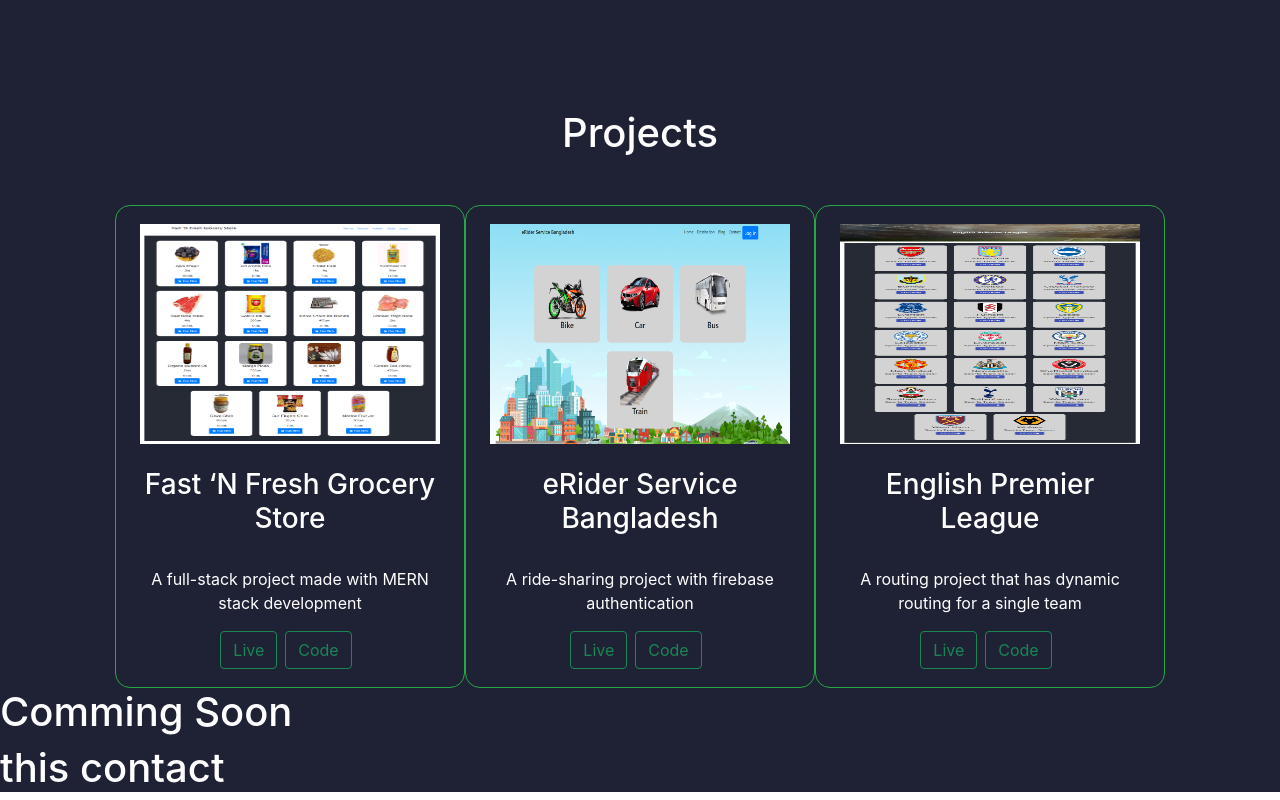
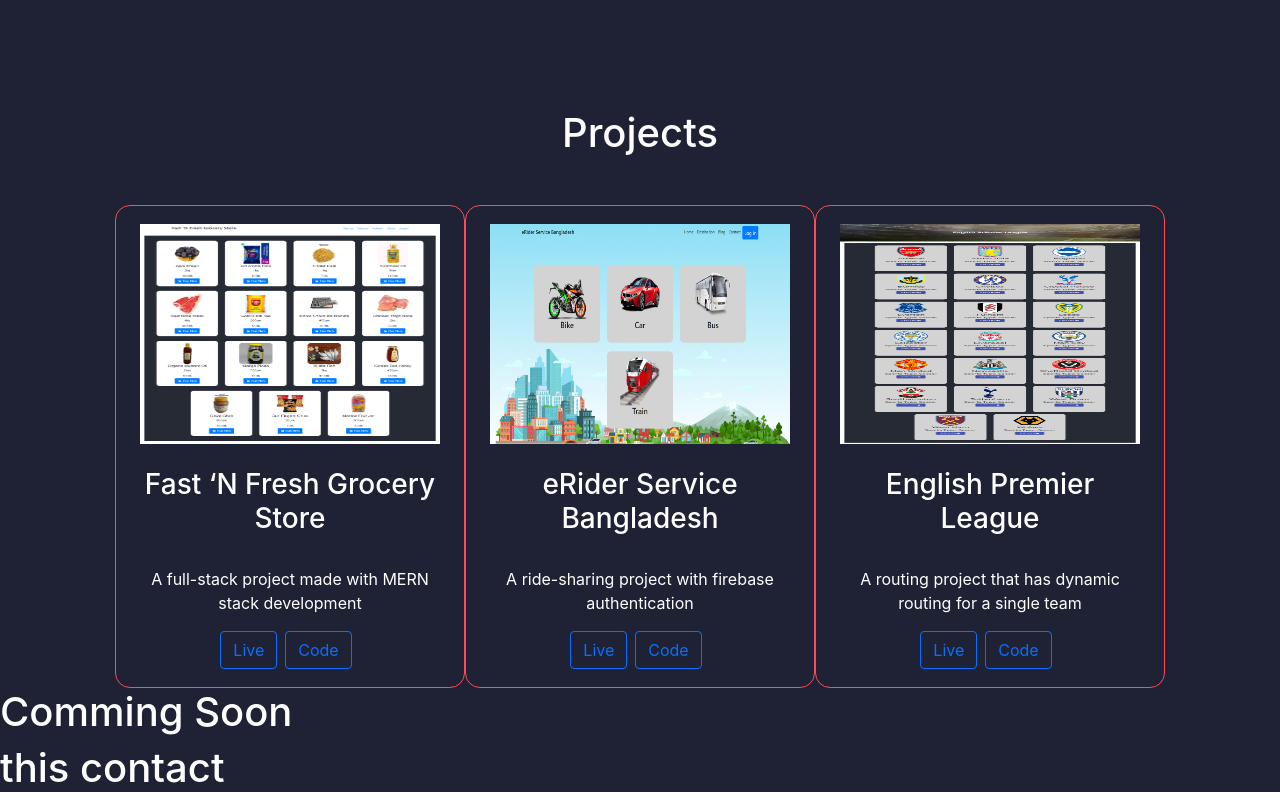
Before and after one commit to nazmuluzzal/portfolio-nazmul, a React (Create React App) app: page / in a window 1280 px wide. Shown: the part 1311-2111 px from the top of the page. Built offline with nearby package versions, Linux system fonts and the light colour scheme.

Commit message:
portfolio

```diff
--- a/src/components/Portfolio/Portfolio.css
+++ b/src/components/Portfolio/Portfolio.css
@@ -5,7 +5,7 @@
 }
 .project-div {
   width: 350px;
-  border: 1px solid #28a745;
+  border: 1px solid #ff4a57;
   padding: 18px;
   border-radius: 15px;
 }
--- a/src/components/Portfolio/Project.js
+++ b/src/components/Portfolio/Project.js
@@ -8,7 +8,7 @@
       <h3 className="text-white pt-4">{project.name}</h3>
       <p className="text-white pt-4">{project.details}</p>
       <a
-        className="btn btn-outline-success me-2"
+        className="btn btn-outline-primary me-2"
         target="_blank"
         href={project.live}
         rel="noreferrer"
@@ -16,7 +16,7 @@
         Live
       </a>
       <a
-        className="btn btn-outline-success me-2"
+        className="btn btn-outline-primary me-2"
         target="_blank"
         href={project.code}
         rel="noreferrer"
```
